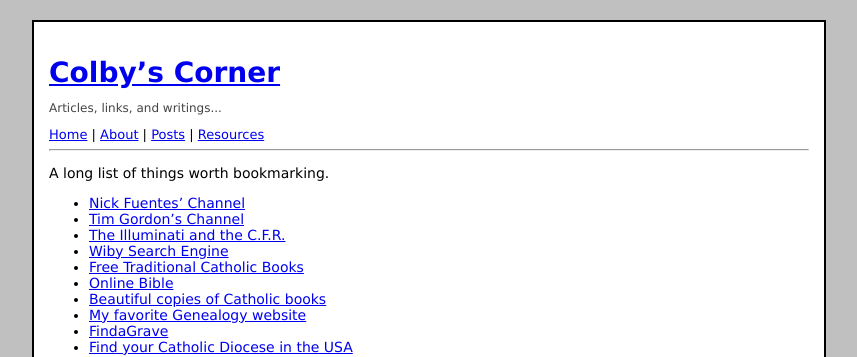
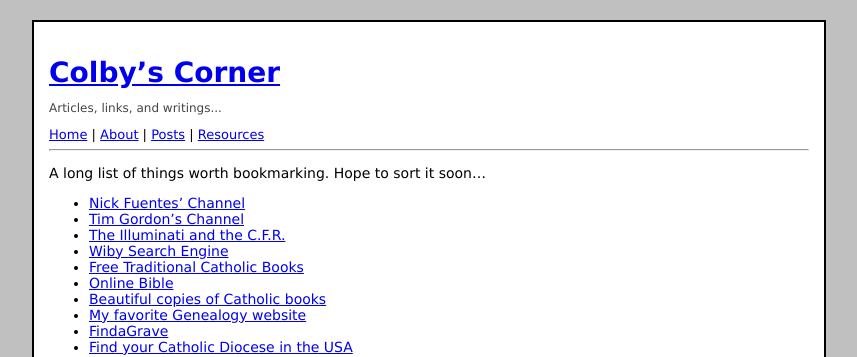
Before and after one commit to c-ee-g/c-ee-g.github.io, a Jekyll site: the page built from resources.md, in a window 1280 px wide. Shown: the top 357 px of the page, without its empty margins (211-1068 px from the left). Built offline with Jekyll 4.4.1, drawn with Linux system fonts in a browser that asks for light colours.

Commit message:
Update resources description with sorting note
Added a note about sorting the resources list.

```diff
--- a/resources.md
+++ b/resources.md
@@ -3,7 +3,7 @@ layout: default
 title: Resources
 ---
 
-A long list of things worth bookmarking.
+A long list of things worth bookmarking. Hope to sort it soon...
 
 - <a href="https://rumble.com/c/nickjfuentes">Nick Fuentes' Channel</a>
 - <a href="https://rumble.com/user/TimothyGordon/channels">Tim Gordon's Channel</a>
```
